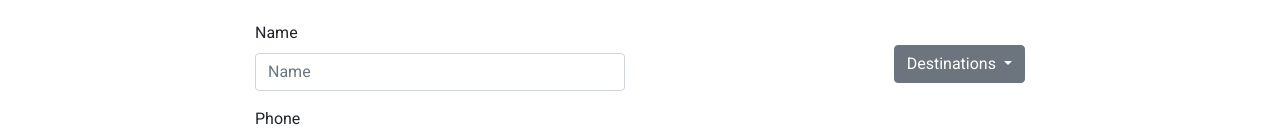
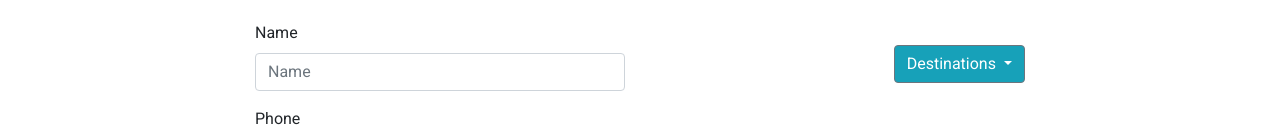
Before and after one commit to ktan114/Bootstrap-Project-II, a plain HTML site: page index.html in a window 1280 px wide. Shown: the part 2349-2484 px from the top of the page. Drawn offline with Linux system fonts and the light colour scheme.

Commit message:
Changed color of dropdown button

```diff
--- a/less/index.less
+++ b/less/index.less
@@ -13,11 +13,6 @@ body {
   position: relative;
 }
 
-// .spy {
-//   position: relative !important;
-//   height : 200px;
-//   overflow-y: scroll;
-// }
 .container-fluid {
     background-color:white;
     border-bottom: 2px dashed silver;
@@ -39,6 +34,10 @@ body {
     max-width: 800px;
 }
 
+.btn-secondary {
+    background-color: #17a1b9;
+}
+
 .footer {
     color: black;
     background: blanchedalmond;
```
Also changed, not shown: index.html (+1 -1 lines), css/index.css.
